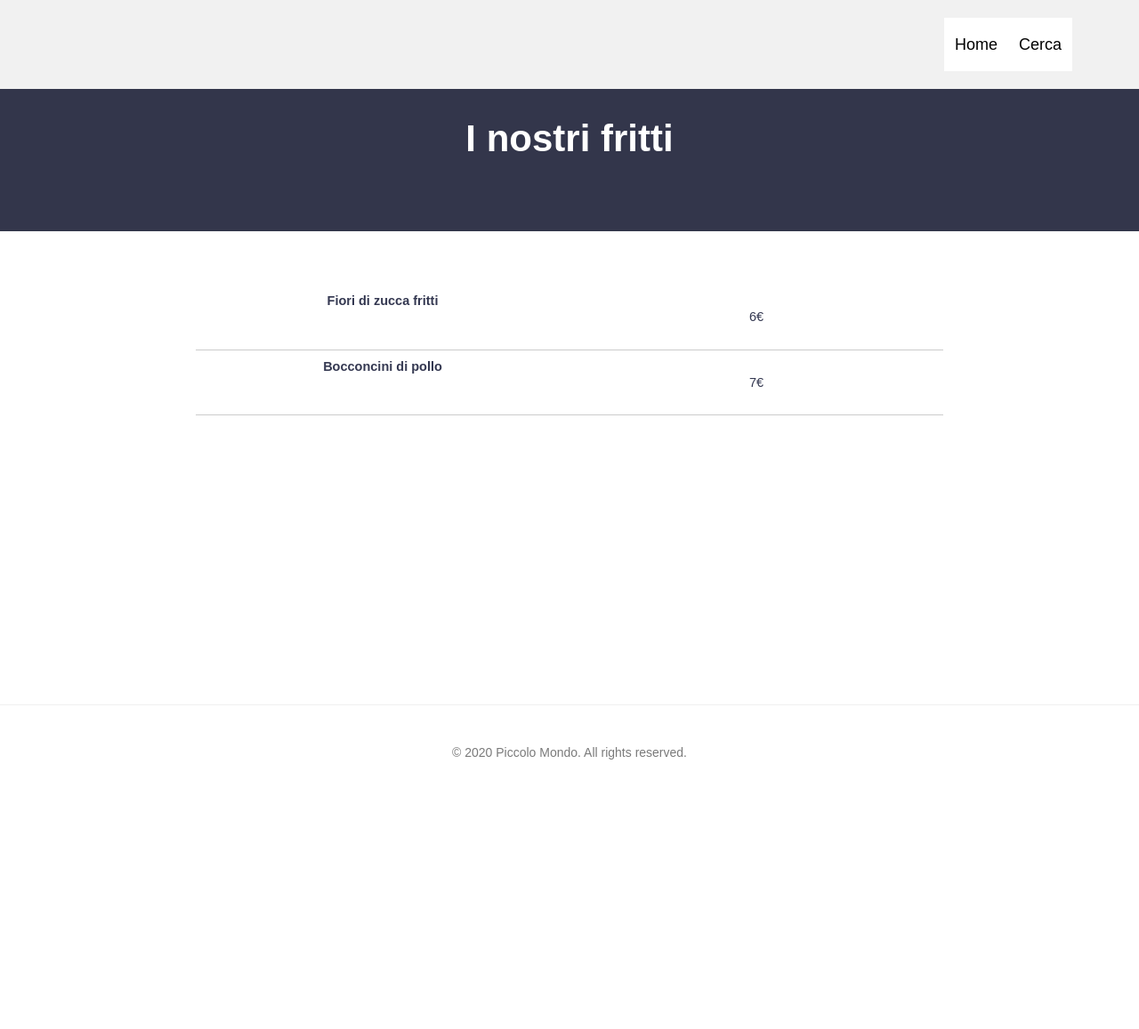
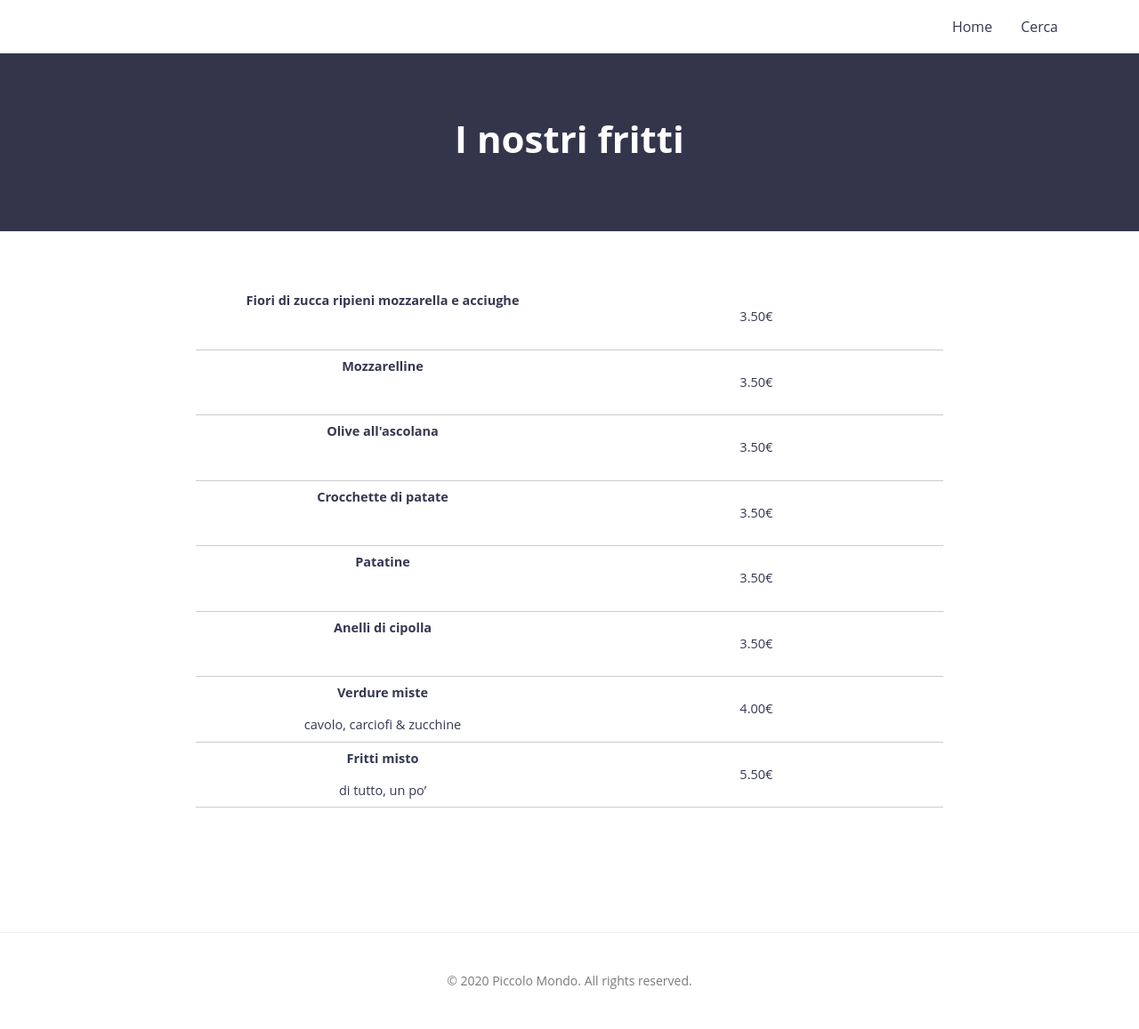
Before and after one commit to PiccoloMondo/website, a Jekyll site: the page built from _posts/italiano/2020-05-15-fritti.md, in a window 1280 px wide. Shown: the whole page at 89% size. Built offline with Jekyll 4.4.1, drawn with Linux system fonts in a browser that asks for light colours; before the commit the page ends 900 px from its top, so only the background shows below that.

Commit message:
some pages are done

```diff
--- a/_data/fritti.yaml
+++ b/_data/fritti.yaml
@@ -1,4 +1,18 @@
-- name: Fiori di zucca fritti
-  prezzo: 6€
-- name: Bocconcini di pollo
-  prezzo: 7€
+- name: Fiori di zucca ripieni mozzarella e acciughe
+  prezzo: 3.50€
+- name: Mozzarelline
+  prezzo: 3.50€
+- name: Olive all'ascolana
+  prezzo: 3.50€
+- name: Crocchette di patate
+  prezzo: 3.50€
+- name: Patatine
+  prezzo: 3.50€
+- name: Anelli di cipolla
+  prezzo: 3.50€
+- name: Verdure miste
+  description: cavolo, carciofi & zucchine
+  prezzo: 4.00€
+- name: Fritti misto
+  prezzo: 5.50€
+  description: di tutto, un po’
--- a/_includes/menu_table.html
+++ b/_includes/menu_table.html
@@ -85,60 +85,7 @@ table th {
   table td:last-child {
     border-bottom: 0;
   }
-}
-* {box-sizing: border-box;}
 
-body {
-  margin: 0;
-  font-family: Arial, Helvetica, sans-serif;
-}
-
-.header {
-  overflow: hidden;
-  background-color: #f1f1f1;
-  padding: 20px 10px;
-}
-
-.header a {
-  float: left;
-  color: black;
-  text-align: center;
-  padding: 12px;
-  text-decoration: none;
-  font-size: 18px;
-  line-height: 25px;
-  border-radius: 4px;
-}
-
-.header a.logo {
-  font-size: 25px;
-  font-weight: bold;
-}
-
-.header a:hover {
-  background-color: #ddd;
-  color: black;
-}
-
-.header a.active {
-  background-color: dodgerblue;
-  color: white;
-}
-
-.header-right {
-  float: right;
-}
-
-@media screen and (max-width: 500px) {
-  .header a {
-    float: none;
-    display: block;
-    text-align: left;
-  }
-
-  .header-right {
-    float: none;
-  }
 }
 </style>
 
```
